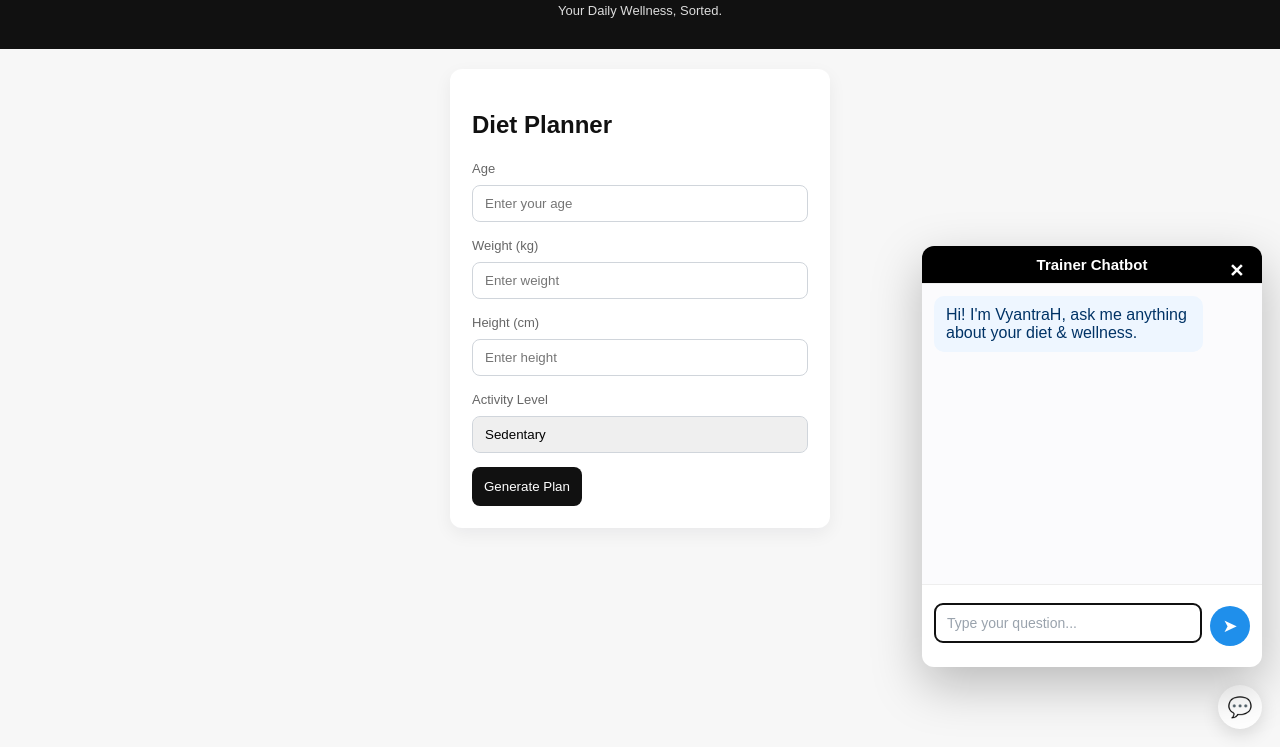
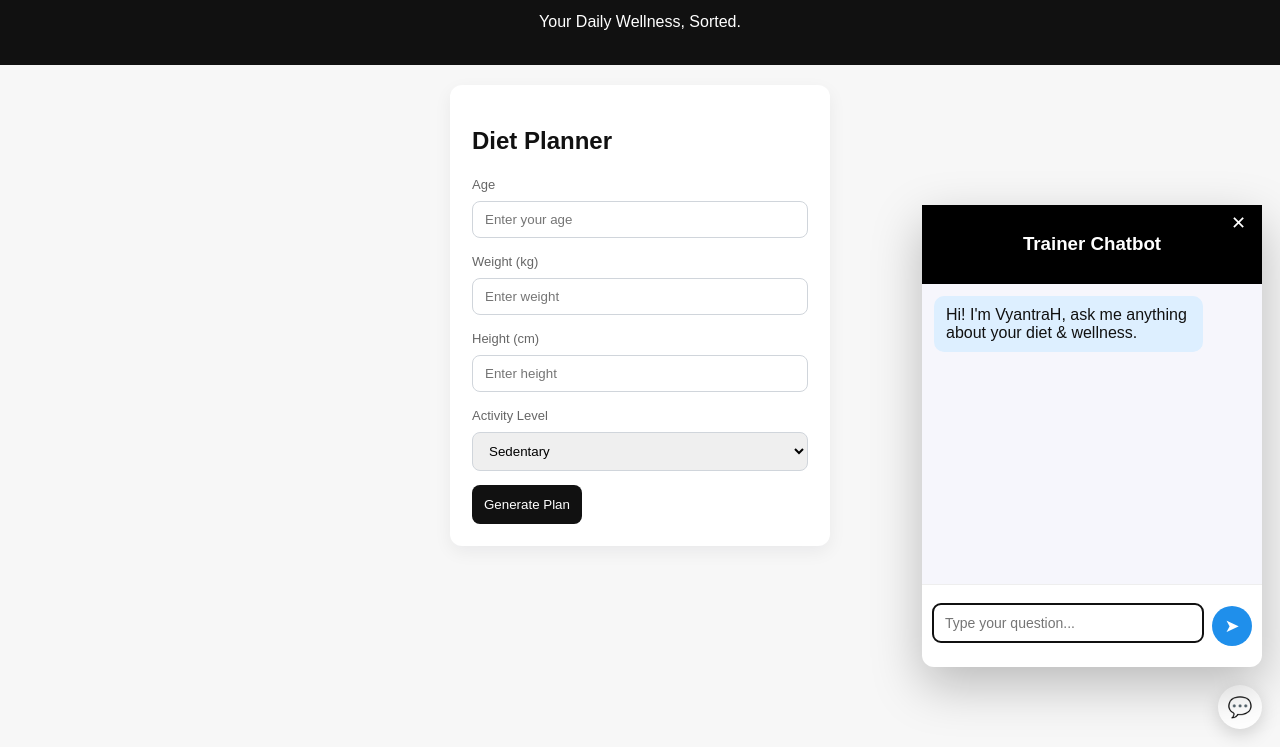
Before and after one commit to lightningninja-01/VyantraH, a plain HTML site: page index.html in a window 1280 px wide. Both pictures are taken after a click on the button "Chat". Shown: the part 53-800 px from the top of the page. Drawn offline with Linux system fonts and the light colour scheme.

Commit message:
Refactor CSS for layout and component styles
Refactor CSS for improved structure and readability, including updates to layout, input styles, chat components, and button designs.

```diff
--- a/style.css
+++ b/style.css
@@ -8,17 +8,12 @@
 
 * { box-sizing: border-box; }
 
-html, body {
-  height: 100%;
-}
-
+/* BODY */
 body {
   margin: 0;
   font-family: "Poppins", sans-serif;
   background: var(--bg);
   color: var(--primary);
-  -webkit-font-smoothing:antialiased;
-  -moz-osx-font-smoothing:grayscale;
 }
 
 /* HEADER */
@@ -29,11 +24,12 @@ header {
   color: #fff;
 }
 h1 { margin: 0; font-size: 28px; }
-.tagline { opacity: 0.85; margin-top:6px; font-size:13px; }
 
-/* PAGE */
-.page { padding: 20px; min-height: calc(100vh - 120px); }
+/* LAYOUT */
+.page { padding: 20px; }
 .center-wrap { display: flex; justify-content: center; }
+
+/* CARD */
 .card {
   width: 380px;
   background: var(--card);
@@ -41,22 +37,18 @@ h1 { margin: 0; font-size: 28px; }
   border-radius: 12px;
   box-shadow: 0 6px 18px rgba(14,20,30,0.06);
 }
-
 label { font-size: 13px; color: var(--muted); }
 
-input[type="number"], select, input[type="text"] {
+/* INPUTS */
+input, select {
   width: 100%;
   padding: 10px 12px;
   margin: 8px 0 14px;
   border-radius: 8px;
   border: 1px solid #d0d5db;
-  -webkit-appearance: none;
-  -moz-appearance: none;
-  appearance: none;
-  background-clip: padding-box;
 }
 
-/* GENERATE BUTTON */
+/* BUTTON */
 button[type="submit"] {
   padding: 12px;
   background: #111;
@@ -65,9 +57,8 @@ button[type="submit"] {
   border: none;
   cursor: pointer;
 }
-button[type="submit"]:hover { background: #222; }
 
-/* FLOATING CHAT ICON */
+/* CHAT ICON */
 #chatIcon {
   position: fixed;
   right: 18px;
@@ -77,23 +68,16 @@ button[type="submit"]:hover { background: #222; }
   border-radius: 50%;
   border: none;
   background: #fff;
-  box-shadow: 0 6px 18px rgba(0,0,0,0.12);
+  font-size: 20px;
+  box-shadow: 0 6px 18px rgba(0,0,0,0.15);
   cursor: pointer;
-  font-size: 20px;
-  z-index: 1400;
+  z-index: 999;
 }
 
 /* OVERLAY */
-#chatOverlay {
-  position: fixed;
-  inset: 0;
-  background: transparent;
-  display: none;
-  z-index: 1500;
-}
-#chatOverlay.visible { display: block; }
+#chatOverlay.hidden { display: none; }
 
-/* CHAT POPUP */
+/* CHAT WINDOW */
 #chatModal {
   position: fixed;
   bottom: 80px;
@@ -101,53 +85,40 @@ button[type="submit"]:hover { background: #222; }
   width: 340px;
   background: var(--card);
   border-radius: 12px;
+  box-shadow: 0 18px 50px rgba(0,0,0,0.25);
   display: none;
   flex-direction: column;
-  overflow: hidden;
-  box-shadow: 0 18px 50px rgba(0,0,0,0.25);
-  opacity: 0;
-  transform: translateY(8px);
-  z-index: 1600;
-  transition: opacity .18s, transform .18s;
-}
-#chatModal.visible {
-  display: flex;
-  opacity: 1;
-  transform: translateY(0);
+  z-index: 1000;
 }
 
-/* CHAT HEADER */
+/* SHOW CHAT */
+#chatModal.visible { display: flex; }
+#chatOverlay.visible { display: block; }
+
+/* HEADER */
 .modal-header {
   position: relative;
-  padding: 10px 12px;
-  border-bottom: 1px solid #eee;
+  padding: 10px;
   background: #000;
   color: #fff;
 }
-.modal-header h3 { margin: 0; font-size: 15px; }
-
-/* CLOSE (X) BUTTON */
 .close-btn {
   position: absolute;
-  right: 12px;
-  top: 8px;
+  right: 10px;
+  top: 6px;
+  background: none;
+  border: none;
   font-size: 18px;
-  border: none;
-  background: none;
+  color: #fff;
   cursor: pointer;
-  color: #ffffff;
-  font-weight: 600;
-  padding: 6px;
-  border-radius: 6px;
 }
-.close-btn:hover { opacity: 0.85; }
 
-/* MESSAGES AREA */
+/* CHAT MESSAGES */
 .chat-messages {
   height: 300px;
   padding: 12px;
   overflow-y: auto;
-  background: #fbfbfd;
+  background: #f6f6fc;
   display: flex;
   flex-direction: column;
   gap: 10px;
@@ -157,73 +128,41 @@ button[type="submit"]:hover { background: #222; }
   padding: 10px 12px;
   border-radius: 10px;
 }
-.msg.you {
-  align-self: flex-end;
-  background: #111;
-  color: #fff;
-}
-.msg.bot {
-  background: #eef6ff;
-  color: #003366;
-}
+.msg.you { align-self: flex-end; background: #111; color: #fff; }
+.msg.bot { background: #ddefff; }
 
-/* CHAT INPUT + CIRCULAR SEND BUTTON - PIXEL-PERFECT ALIGNMENT */
+/* CHAT FORM — PERFECT FIX */
 .chat-form {
   display: flex;
-  align-items: center;         /* center vertically */
+  align-items: center;
   gap: 8px;
-  padding: 10px 12px;
+  padding: 10px;
   border-top: 1px solid #eee;
 }
 
-/* Input: exact height and no extra vertical padding */
+/* INPUT FIXED HEIGHT */
 .chat-form input {
   flex: 1;
-  height: 40px;                /* exact height */
-  padding: 0 12px;             /* horizontal padding only */
+  height: 40px;
+  padding: 0 12px;
   border-radius: 8px;
   border: 1px solid #ccc;
   font-size: 14px;
-  line-height: normal;         /* avoid browser-specific line-height issues */
   box-sizing: border-box;
-  -webkit-appearance: none;
-  -moz-appearance: none;
-  appearance: none;
+  line-height: normal;
 }
 
-/* Make placeholder vertically centered on older browsers */
-.chat-form input::placeholder {
-  color: #9aa3ad;
-  opacity: 1;
-}
-
-/* Circular send button: same height, perfectly centered */
+/* CIRCULAR BUTTON FIXED HEIGHT */
 .chat-form button {
   width: 40px;
   height: 40px;
-  padding: 0;
   border-radius: 50%;
   background: var(--accent);
-  color: white;
+  color: #fff;
   border: none;
   cursor: pointer;
-  display: inline-flex;
+  display: flex;
   align-items: center;
   justify-content: center;
   font-size: 18px;
-  flex-shrink: 0;
-  -webkit-appearance: none;
 }
-
-/* small tweak so button content sits exactly centered across browsers */
-.chat-form button > * { transform: translateY(0); }
-
-/* UTILITY */
-.hidden { display: none !important; }
-
-/* RESPONSIVE */
-@media (max-width:480px) {
-  .card { width: 92%; padding: 16px; }
-  #chatModal { width: 92%; right: 4%; bottom: 70px; }
-  #chatIcon { right: 12px; bottom: 12px; }
-}
```
